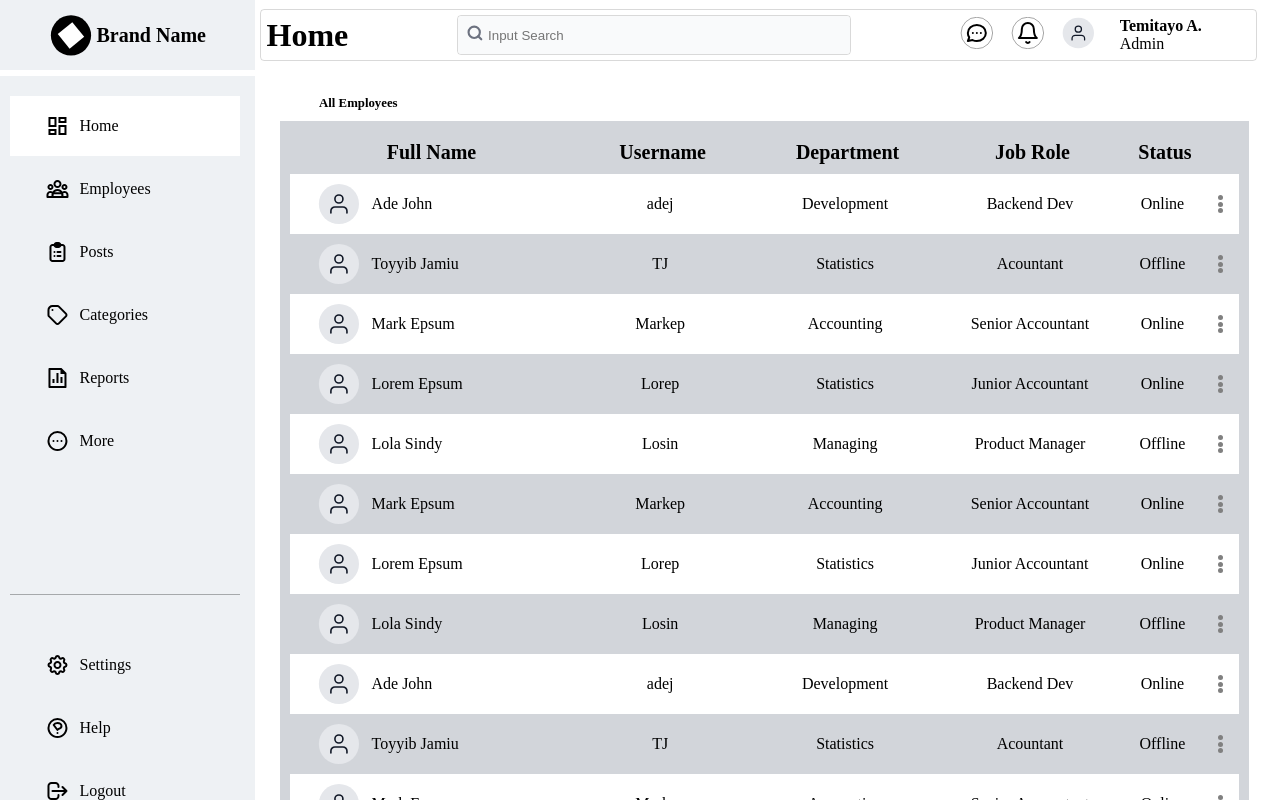
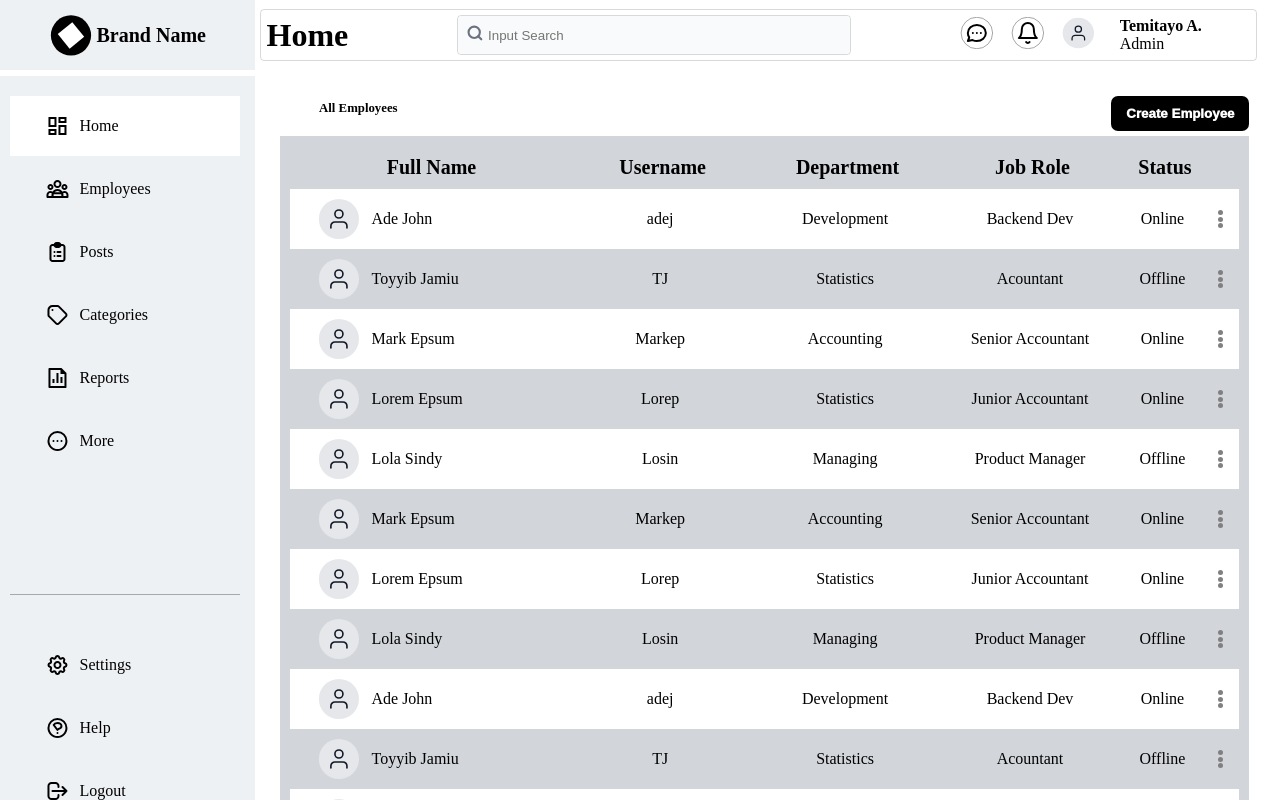
Before and after one commit to tbf-challenge/teamwork-fe, a React (Create React App) app: page /employees/all in a window 1280 px wide. Shown: the top 800 px of the page. Built offline with nearby package versions, Linux system fonts and the light colour scheme.

Commit message:
edited all employees page

```diff
--- a/src/pages/employees/AllEmployees.jsx
+++ b/src/pages/employees/AllEmployees.jsx
@@ -9,7 +9,10 @@ const AllEmployees = () => {
 
   return (
     <EmployeesContainer>
-      <h1>All Employees</h1>
+      <div className="top">
+        <h1>All Employees</h1>
+        <button id="createBtn" type="button">Create Employee</button>
+      </div>
       <AllEmployeesContainer>
         <ul>
           <li className="headers grid">
--- a/src/pages/employees/employees.style.js
+++ b/src/pages/employees/employees.style.js
@@ -7,6 +7,24 @@ export const EmployeesContainer = styled.section`
   flex-direction: column;
   overflow: scroll hidden;
   /* align-items: center; */
+
+  .top {
+    display: flex;
+    justify-content: space-between;
+    align-items: center;
+    margin-bottom: 5px;
+    /* background-color: blue; */
+
+    #createBtn {
+      padding: 10px 15px;
+      border-radius: 7px;
+      background-color: black;
+      color: #fff;
+      font-weight: 1000;
+      cursor: pointer;
+    }
+  }
+
   h1 {
     margin: 0 0 10px 4%;
     font-size: 0.8em;
```
